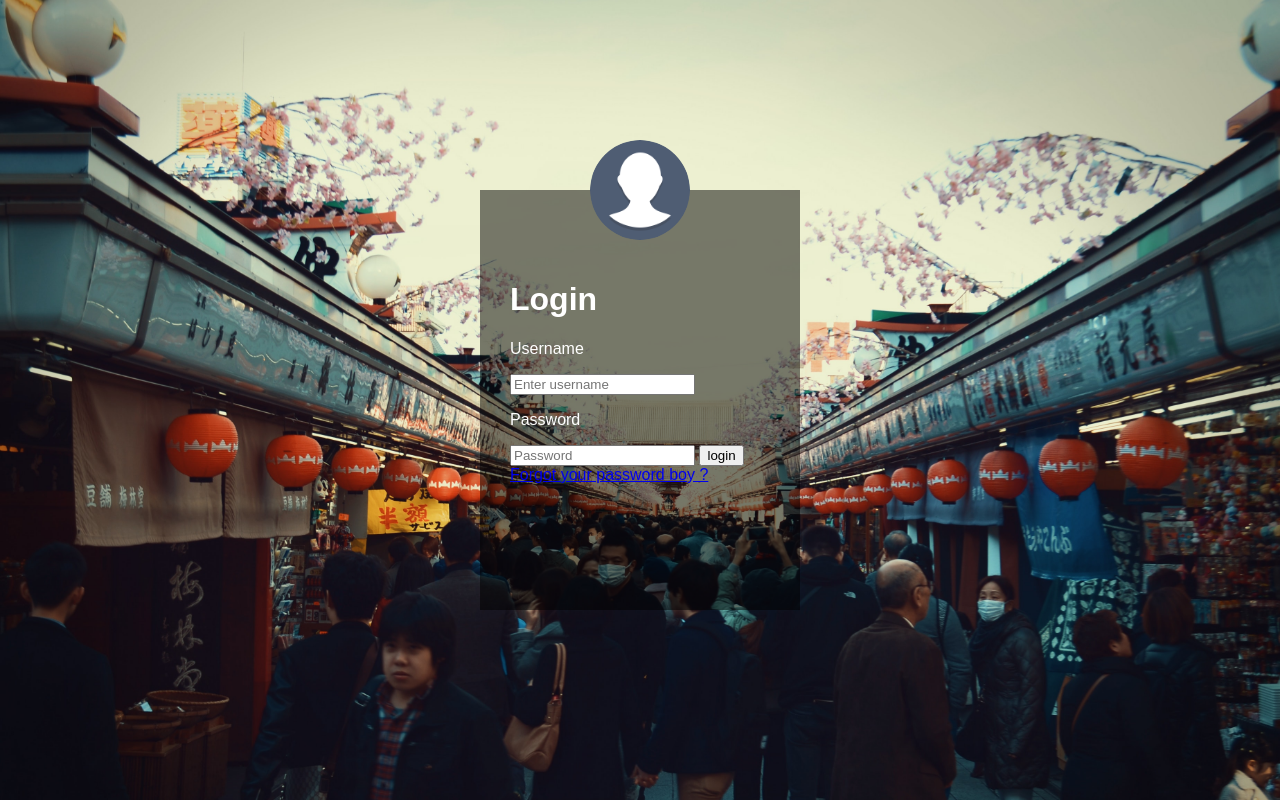
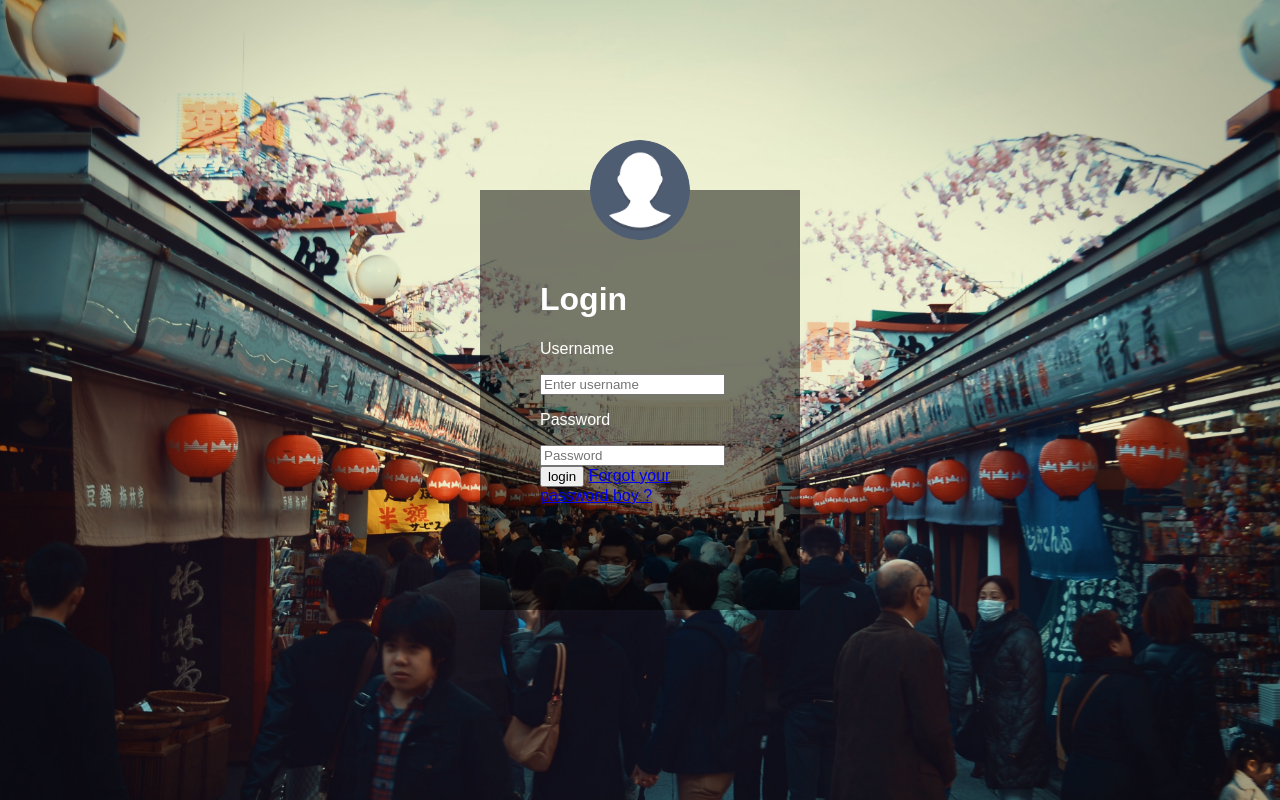
Before and after one commit to Koushi009/Register---Login-page, a PHP site: page / in a window 1280 px wide. Run offline with PHP 8.4, Linux system fonts and the light colour scheme.

Commit message:
Testing some padding values
Will probably fuck everything up later.

```diff
--- a/Style.css
+++ b/Style.css
@@ -23,7 +23,7 @@ font-family:sans-serif;
 	position:absolute;
 	transform:translate(-50%,-50%);
 	box-sizing:border-box;
-	padding:70px 30px;
+	padding:70px 60px;
 
 }
 
```
